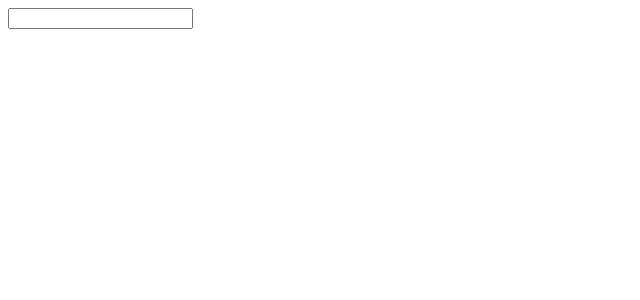
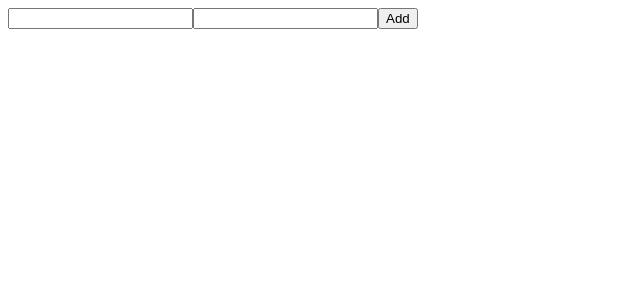
Before and after one commit to Shadkoech/High_water, a React (Vite) app in the folder reactproject/reactpro/: page / in a window 1280 px wide. Shown: the top 300 px of the page, without its empty margins (0-640 px from the left). Built offline with nearby package versions, Linux system fonts and the light colour scheme.

Commit message:
Creating and using react forms

```diff
--- a/reactproject/reactpro/src/components/Form.jsx
+++ b/reactproject/reactpro/src/components/Form.jsx
@@ -1,20 +1,30 @@
 import React, { useState } from "react";
 
 const Form = () => {
-  const [name, setName] = useState("");
+  const [name, setName] = useState({ firstName: "", lastname: "" });
 
-  function handlechange(e) {
-    setName(e.target.value); // Update state
+
+
+  function handleSubmit(e) {
+    e.preventDefault();
+    console.log(name);
   }
 
   return (
     <div>
       <form>
         <input
-          onChange={(e) => setName(e.target.value)}
+          onChange={(e) => setName({...name, firstName: e.target.value})}
           type="text"
-          value={name}
+          value={name.firstName}
         />
+
+        <input
+          onChange={(e) => setName({ ...name, lastname: e.target.value })}
+          name={name.lastname}
+        />
+
+        <button onClick={(e) => handleSubmit(e)}>Add</button>
       </form>
     </div>
   );
```
